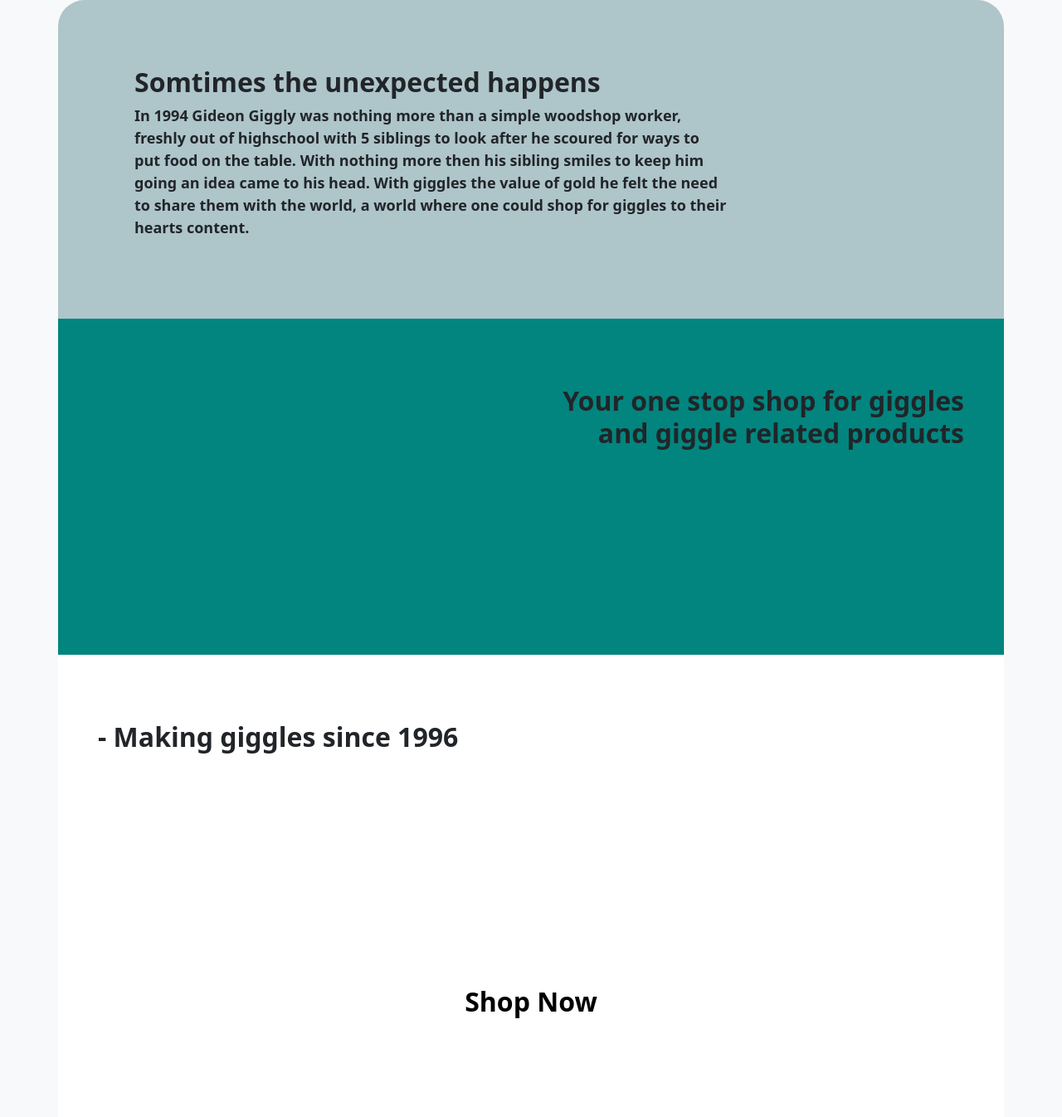
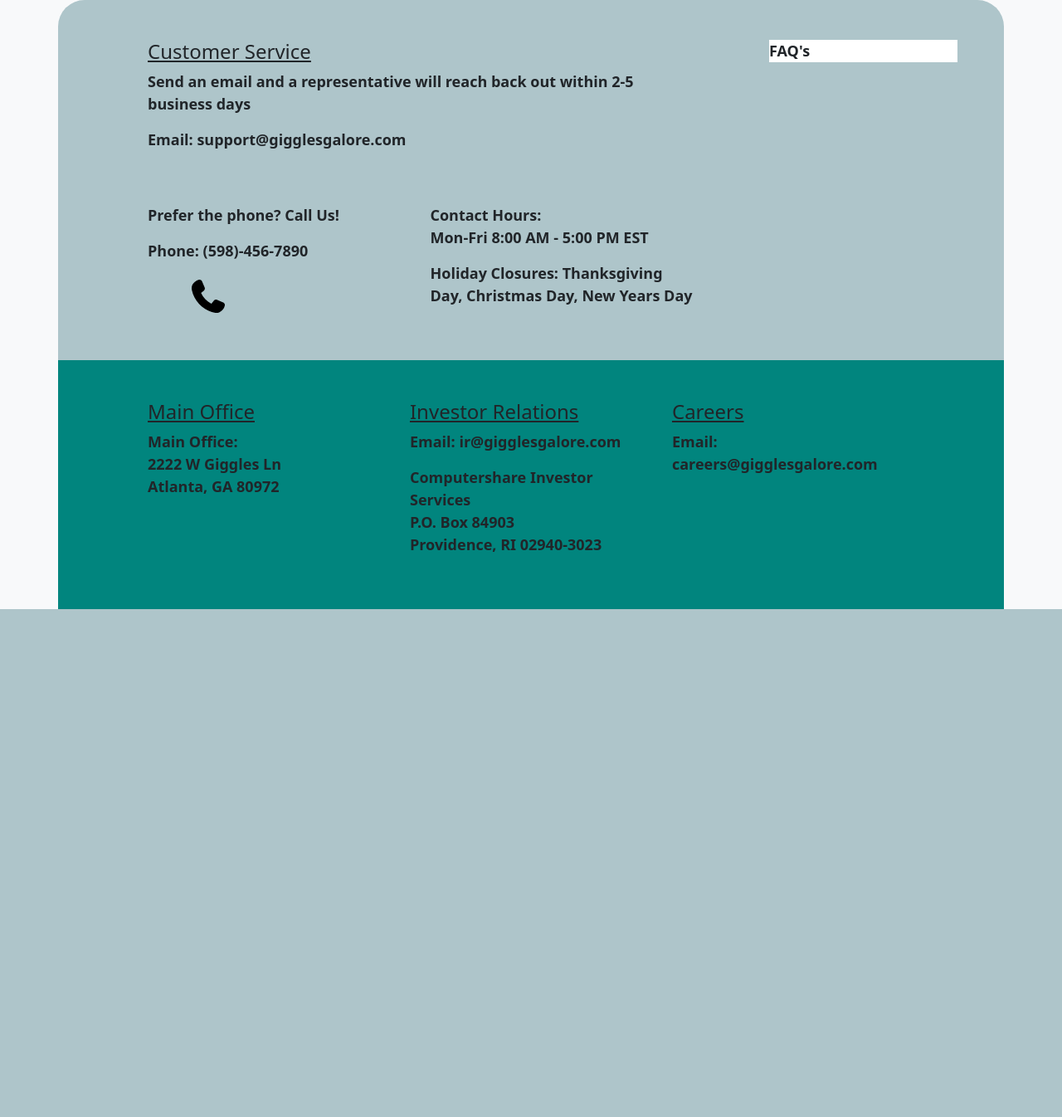
Before and after one commit to FelipeRestrepo101/GigglesGalore, a Flask app: page /contact/ in a window 1280 px wide. Shown: the part 66-1412 px from the top of the page at 83% size. After the commit the page ends 800 px from the top, so only its background shows below. Run offline with Flask 3, Linux system fonts and the light colour scheme.

Commit message:
feat: add content to about page and clean up content and layout on the rest of the pages

```diff
--- a/myapp/DBFolder/MakeDB.py
+++ b/myapp/DBFolder/MakeDB.py
@@ -8,9 +8,9 @@ cur.execute("CREATE TABLE IF NOT EXISTS CustomerComments(User, Comments)")
 
 cur.execute("""
             INSERT INTO CustomerComments VALUES
-                ('WorldsBestLaugher101', 'I was having trouble with my smile delivery but luckily Gilbert was there to help ensure my smile got back on track'),
                 ('Gary21873', 'Gary is such a cool employee and such a hard worker, I hope he gets a bonus this year'),
-                ('user3', 'review 3')
+                ('EmmanuelHonk', 'Its hard finding real organic laughs now days, with all the preservatives and chemicals most companies use, so glad to of found Giggles Galore'),
+                ('WorldsBestLaugher101', 'I was having trouble with my smile delivery but luckily Gilbert was there to help ensure my smile got back on track')
             """)
 
 con.commit()
--- a/myapp/templates/GigglesGalore.html
+++ b/myapp/templates/GigglesGalore.html
@@ -134,7 +134,7 @@
         <main>
             <div
                 id="homepage-hero"
-                class="container bg-white rounded-top-5"
+                class="container rounded-top-5"
                 style="
                     background: url(&quot;../static/GigglesGaloreHero1.jpg&quot;);
                     background-position: 50% 50%;
@@ -163,10 +163,10 @@
                     class="py-5 d-flex justify-content-center align-items-center"
                 >
                     <a
-                        href="products.html"
+                        href="{{ url_for('renderProductsPage') }}"
                         class="text-decoration-none text-black"
                     >
-                        <h2>Shop Now</h2>
+                        <h2>Shop Now »</h2>
                     </a>
                 </div>
             </div>
--- a/myapp/templates/contact.html
+++ b/myapp/templates/contact.html
@@ -120,31 +120,65 @@
         </nav>
     </header>
 
-    <div class="container rounded-top-5" style="background-color: #aec5ca;">
-        <div class="row justify-content-center" style="padding: 5rem 20rem 5rem 5rem;">
-            <h2 class="">Somtimes the unexpected happens</h2>
-            <p>In 1994 Gideon Giggly was nothing more than a simple woodshop worker, freshly out of highschool with 5 siblings to look after he scoured for ways to put food on the table. With nothing more then his sibling smiles to keep him going an idea came to his head. With giggles the value of gold he felt the need to share them with the world, a world where one could shop for giggles to their hearts content.</p>
+    <div class="container rounded-top-5 px-5" style="background-color: #aec5ca;">
+        <div class="row">
+            <div class="col-12 col-md-9 py-5">
+                <div class="row mx-0 mx-md-5">
+                    <h4 class="text-decoration-underline">Customer Service</h4>
+                    <div class="col-12">
+                        <p>Send an email and a representative will reach back out within 2-5 business days</p>
+                        <p>Email: support@gigglesgalore.com</p>
+                    </div>
+                </div>
+                <div class="row mx-0 mx-md-5 mt-5">
+                    <div class="col-12 col-md-6">
+                        <p>Prefer the phone? Call Us!</p>
+                        <p>Phone: (598)-456-7890</p>
+                        <svg class="mx-5" xmlns="http://www.w3.org/2000/svg" height="50" width="50" viewBox="0 0 640 640"><!--!Font Awesome Free v7.3.1 by @fontawesome - https://fontawesome.com License - https://fontawesome.com/license/free Copyright 2026 Fonticons, Inc.--><path d="M224.2 89C216.3 70.1 195.7 60.1 176.1 65.4L170.6 66.9C106 84.5 50.8 147.1 66.9 223.3C104 398.3 241.7 536 416.7 573.1C493 589.3 555.5 534 573.1 469.4L574.6 463.9C580 444.2 569.9 423.6 551.1 415.8L453.8 375.3C437.3 368.4 418.2 373.2 406.8 387.1L368.2 434.3C297.9 399.4 241.3 341 208.8 269.3L253 233.3C266.9 222 271.6 202.9 264.8 186.3L224.2 89z"/></svg>
+                    </div>
+                    <div class="col-12 col-md-6">
+                        <p>Contact Hours:<br>
+                            Mon-Fri 8:00 AM - 5:00 PM EST
+                        </p>
+                        <p>
+                            Holiday Closures: Thanksgiving Day, Christmas Day, New Years Day
+                        </p>
+                    </div>
+                </div>
+            </div>
+            <div class="col-12 col-md-3 py-5">
+                <div class="mx-2 bg-white">
+                    <p>FAQ's</p>
+                </div>
+            </div>
         </div>
     </div>
 
-    <div class="container bg-primary">
-        <div class="row justify-content-end">
-            <h2 class="text-end" style="padding: 5rem 3rem 15rem 6rem;">Your one stop shop for giggles <br> and giggle related products</h2>
+    <div class="container bg-primary px-5">
+        <div class="row mx-0 mx-md-5">
+            <div class="col-12 col-md-4 my-5">
+                <h4 class="text-decoration-underline">Main Office</h4>
+                <p>
+                    Main Office:<br>
+                    2222 W Giggles Ln<br>
+                    Atlanta, GA 80972
+                </p>
+            </div>
+            <div class="col-12 col-md-4 my-5">
+                <h4 class="text-decoration-underline">Investor Relations</h4>
+                <p class="text-break">Email: ir@gigglesgalore.com</p>
+                <p>Computershare Investor Services<br>
+                    P.O. Box 84903<br>
+                    Providence, RI 02940-3023<br>
+                </p>
+            </div>
+            <div class="col-12 col-md-4 my-5">
+                <h4 class="text-decoration-underline">Careers</h4>
+                <p>Email: careers@gigglesgalore.com</p>
+            </div>
         </div>
     </div>
 
-    <div class="container bg-white">
-        <div class="row justify-content-center">
-            <h2 class="" style="padding: 5rem 0 10rem 3rem;">- Making giggles since 1996</h2>
-        </div>
-    </div>
 
-    <div class="container bg-white">
-        <div class="row justify-content-end">
-            <a href="products.html" class="text-decoration-none text-black">
-                <h2 class="text-center" style="padding: 7rem 0rem">Shop Now</h2>
-            </a>
-        </div>
-    </div>
 </body>
 </html>
--- a/myapp/templates/products.html
+++ b/myapp/templates/products.html
@@ -209,11 +209,6 @@
                     </div>
                 </div>
             </div>
-
-            <!-- <div class="row justify-content-center" style="height: 100px; background: lightpink">
-            <p class="fw-bold text-center py-2">Employee of the month</p>
-            <p class="col-4 text-center" style="background: white;">there</p>
-        </div> -->
         </div>
 
         <div class="container bg-secondary">
```
Also changed, not shown: myapp/templates/about.html (+5 -5 lines), myapp/templates/extra.html (+15 -15 lines), myapp/DBFolder/GigglesGalore.db, myapp/static/InterviewWithLeadership.jpeg (added).
